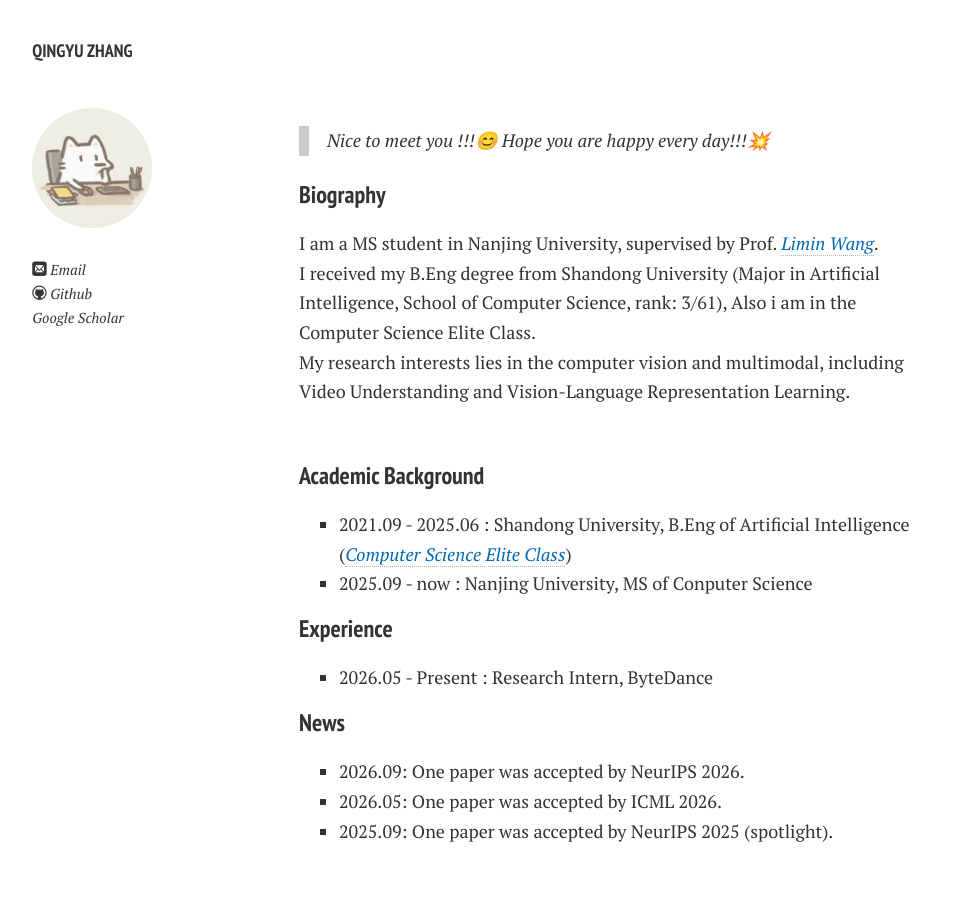
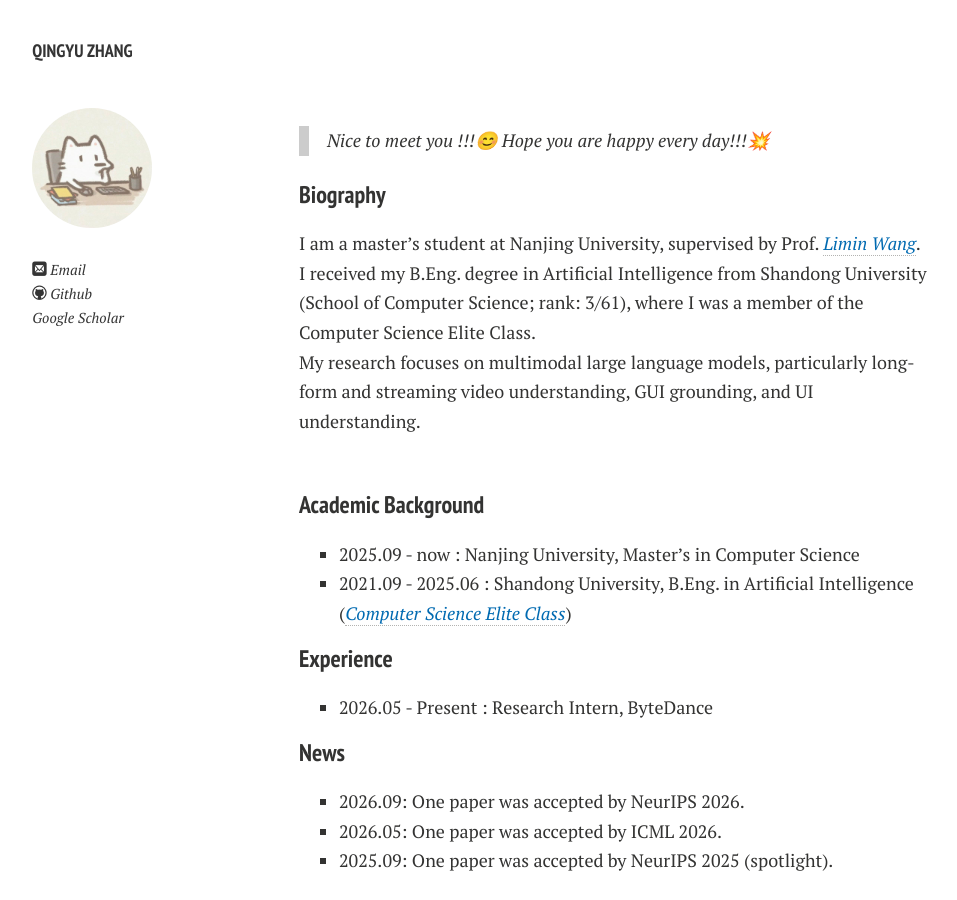
Before and after one commit to happyzqy/happyzqy.github.io, a Jekyll site: the page built from index.md, in a window 1280 px wide and 900 px high. Shown: the whole window, without its empty margins (21-978 px from the left). Built offline with Jekyll 4.4.1, drawn with Linux system fonts in a browser that asks for light colours; nearby versions of some CDN libraries; comment, search, counter and statistics services are not loaded; a style sheet for code colours, icons or effects is not loaded.

Commit message:
Polish biography, clarify research interests, and reorder education

```diff
--- a/index.md
+++ b/index.md
@@ -11,18 +11,18 @@ layout: page
 
 ### Biography
 
-I am a MS student in Nanjing University, supervised by Prof. [*<font color="#006ab1">Limin Wang</font>*](https://wanglimin.github.io/).
+I am a master's student at Nanjing University, supervised by Prof. [*<font color="#006ab1">Limin Wang</font>*](https://wanglimin.github.io/).
 <br>
-I received my B.Eng degree from Shandong University (Major in Artificial Intelligence, School of Computer Science, rank: 3/61), Also i am in the Computer Science Elite Class.
+I received my B.Eng. degree in Artificial Intelligence from Shandong University (School of Computer Science; rank: 3/61), where I was a member of the Computer Science Elite Class.
 <br>
-My research interests lies in the computer vision and multimodal, including Video Understanding and Vision-Language Representation Learning.
+My research focuses on multimodal large language models, particularly long-form and streaming video understanding, GUI grounding, and UI understanding.
 
 <br>
 
 ### Academic Background
 
-- 2021.09 - 2025.06 : Shandong University, B.Eng of Artificial Intelligence ([*<font color="#006ab1">Computer Science Elite Class</font>*](https://www.cs.sdu.edu.cn/jxjg/jsjjyb1.htm))
-- 2025.09 - now : Nanjing University, MS of Conputer Science
+- 2025.09 - now : Nanjing University, Master's in Computer Science
+- 2021.09 - 2025.06 : Shandong University, B.Eng. in Artificial Intelligence ([*<font color="#006ab1">Computer Science Elite Class</font>*](https://www.cs.sdu.edu.cn/jxjg/jsjjyb1.htm))
 
 ### Experience
 
```
